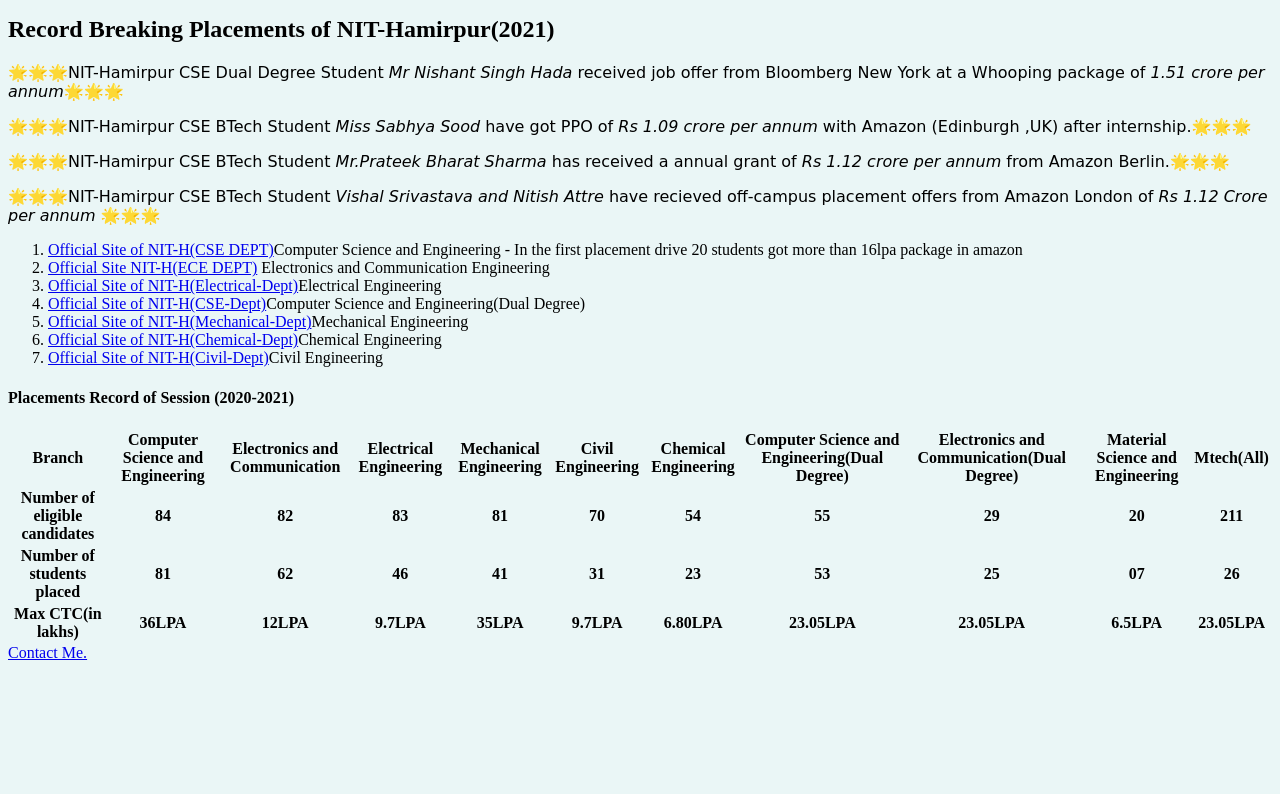
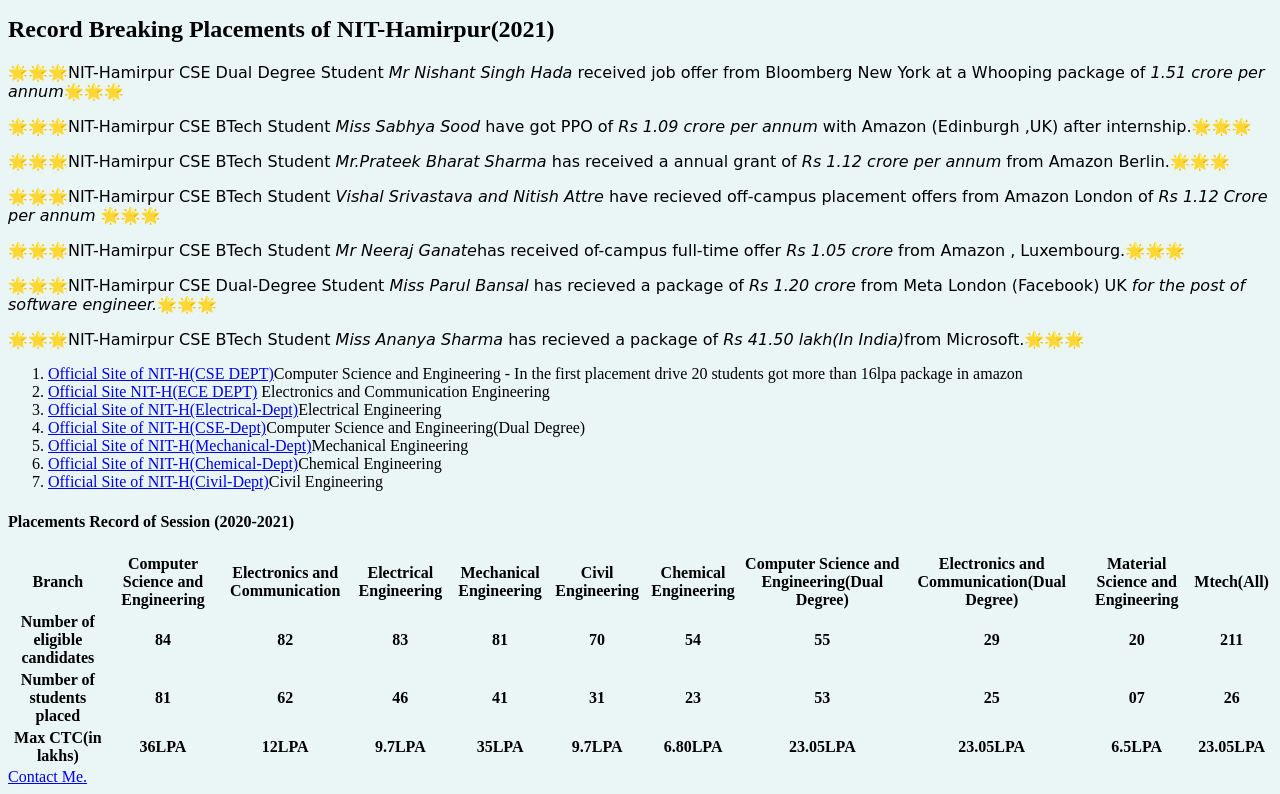
Before and after one commit to asv018/ash, a plain HTML site: page index.html in a window 1280 px wide. Shown: the part 745-1539 px from the top of the page. Before the commit the page ends 1415 px from the top, so only its background shows below. Drawn offline with Linux system fonts and the light colour scheme.

Commit message:
Update index.html

```diff
--- a/index.html
+++ b/index.html
@@ -50,7 +50,10 @@
 <p>🌟🌟🌟NIT-Hamirpur CSE BTech Student <em>Miss Sabhya Sood</em> have got PPO of <em>Rs 1.09 crore per annum</em> with Amazon (Edinburgh ,UK) after internship.🌟🌟🌟</p>
 <p>🌟🌟🌟NIT-Hamirpur CSE BTech Student <em>Mr.Prateek Bharat Sharma</em> has received a annual grant of <em>Rs 1.12 crore per annum </em> from Amazon Berlin.🌟🌟🌟</p>
 <p>🌟🌟🌟NIT-Hamirpur CSE BTech Student <em>Vishal Srivastava and Nitish Attre </em> have recieved off-campus placement offers from Amazon London of <em>Rs 1.12 Crore per annum </em>🌟🌟🌟</p>
-<ol>
+<p>🌟🌟🌟NIT-Hamirpur CSE BTech Student <em>Mr Neeraj Ganate</em>has received of-campus full-time offer <em>Rs 1.05 crore </em>from Amazon , Luxembourg.🌟🌟🌟</p>
+<p>🌟🌟🌟NIT-Hamirpur CSE Dual-Degree Student <em>Miss Parul Bansal</em> has recieved a package of <em>Rs 1.20 crore</em> from Meta London (Facebook) UK <em> for the post of software engineer.</em>🌟🌟🌟 </p>
+<p>🌟🌟🌟NIT-Hamirpur CSE BTech Student <em>Miss Ananya Sharma </em> has recieved a package of <em>Rs 41.50 lakh(In India)</em>from Microsoft.🌟🌟🌟</p>
+    <ol>
   <li><a href="https://nith.ac.in/computer-science-engineering">Official Site of NIT-H(CSE DEPT)</a>Computer Science and Engineering - In the first placement drive 20 students got more than 16lpa package in amazon</li>
   <li><a href="https://nith.ac.in/electronics-communication-engineering">Official Site NIT-H(ECE DEPT)</a>
     Electronics and Communication Engineering
```
